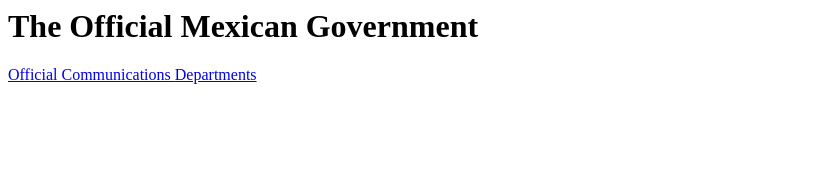
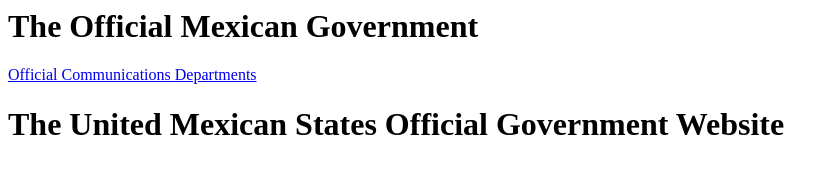
Before and after one commit to localhelp/gob.mx, a plain HTML site: page index.html in a window 1280 px wide. Shown: the whole page, without its empty margins (0-839 px from the left). Drawn offline with Linux system fonts and the light colour scheme.

Commit message:
Update index.html

```diff
--- a/index.html
+++ b/index.html
@@ -3,6 +3,8 @@
 <title>Government of Mexico - дmbercдz</title>
 </head>
 <body>
-<header> <h1>The Official Mexican Government</h1> <a href="https://discord.gg/nZtZzvtxxw"> Official Communications </a> <a href= "agencies.html"> Departments </a> </header>
+<header> <h1>The Official Mexican Government</h1> <a href="https://discord.gg/nZtZzvtxxw"> Official Communications </a>   <a href= "agencies.html"> Departments </a> </header>
+<h1> The United Mexican States Official Government Website </h1>
+
 </body>
 </html>
```
